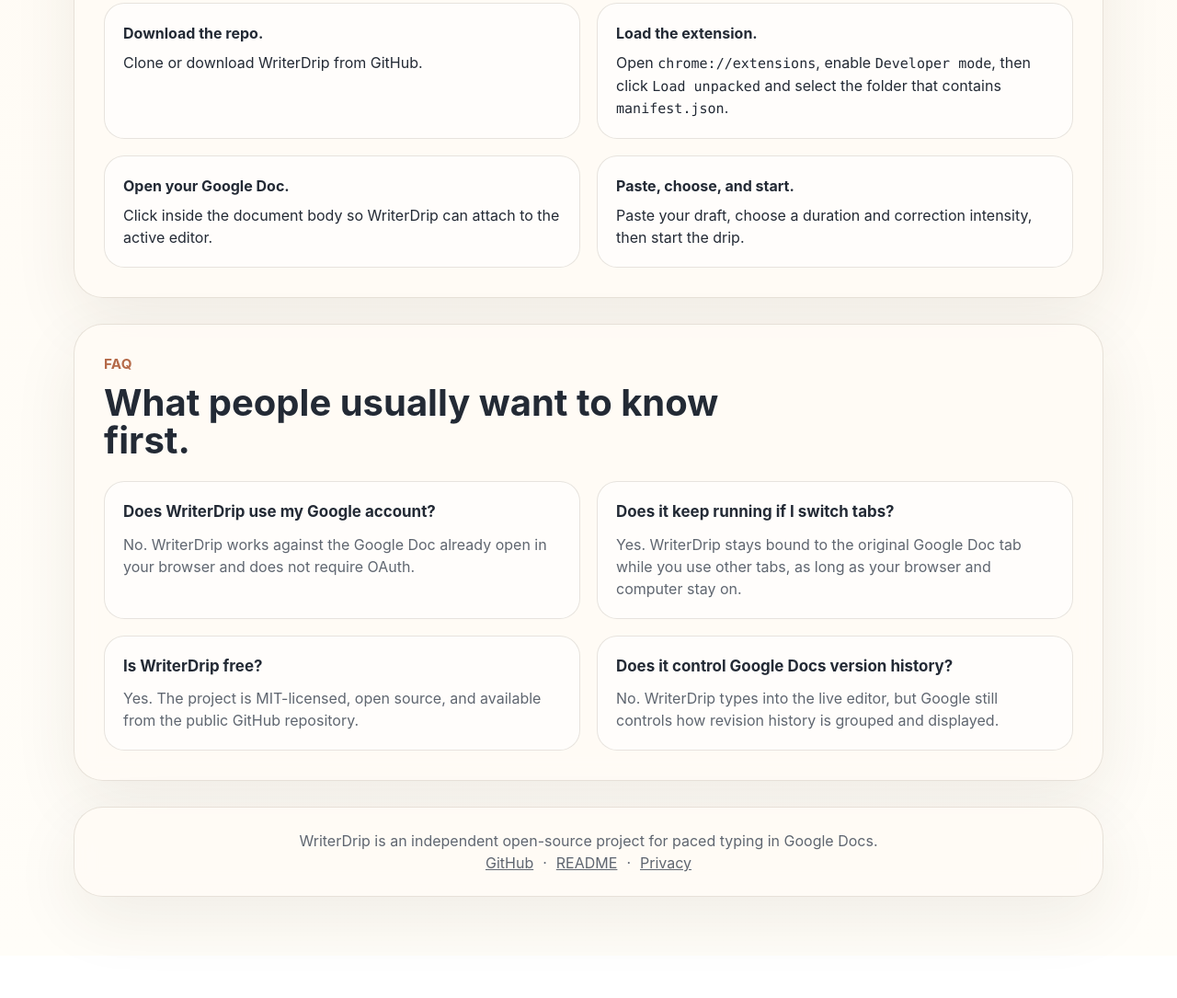
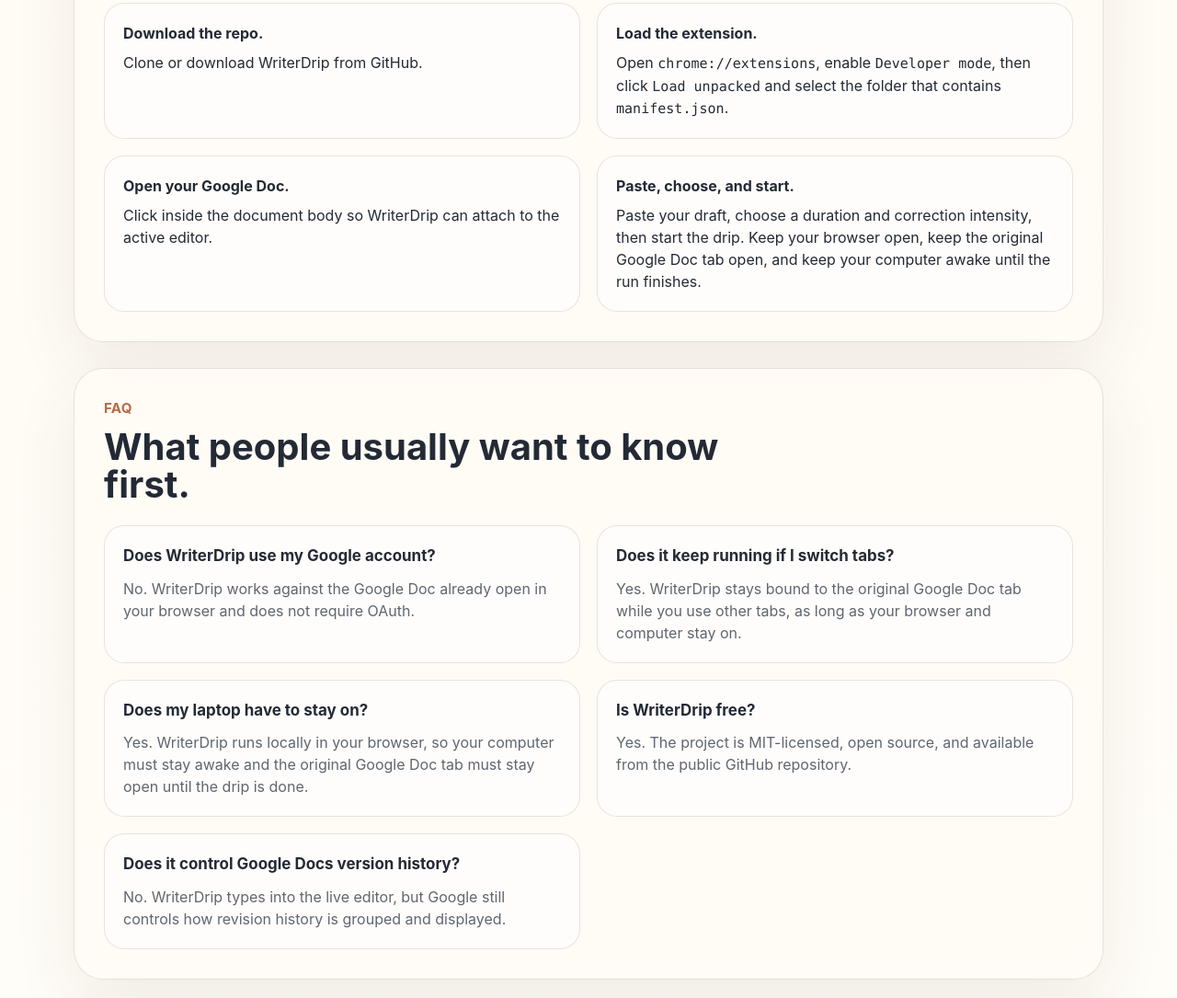
Before and after one commit to Highdrys01/WriterDrip, a browser extension: page docs/index.html in a window 1280 px wide. Shown: the part 1726-2811 px from the top of the page at 92% size. Before the commit the page ends 2765 px from the top, so only its background shows below. Drawn offline with Linux system fonts and the light colour scheme.

Commit message:
Clarify that runs require an active computer and tab

```diff
--- a/docs/index.html
+++ b/docs/index.html
@@ -148,7 +148,9 @@
             </li>
             <li>
               <strong>Paste, choose, and start.</strong>
-              Paste your draft, choose a duration and correction intensity, then start the drip.
+              Paste your draft, choose a duration and correction intensity, then start the drip. Keep
+              your browser open, keep the original Google Doc tab open, and keep your computer awake
+              until the run finishes.
             </li>
           </ol>
         </section>
@@ -166,6 +168,10 @@
             <article>
               <h3>Does it keep running if I switch tabs?</h3>
               <p>Yes. WriterDrip stays bound to the original Google Doc tab while you use other tabs, as long as your browser and computer stay on.</p>
+            </article>
+            <article>
+              <h3>Does my laptop have to stay on?</h3>
+              <p>Yes. WriterDrip runs locally in your browser, so your computer must stay awake and the original Google Doc tab must stay open until the drip is done.</p>
             </article>
             <article>
               <h3>Is WriterDrip free?</h3>
```
Also changed, not shown: popup.html (+1 -1 lines), README.md.
